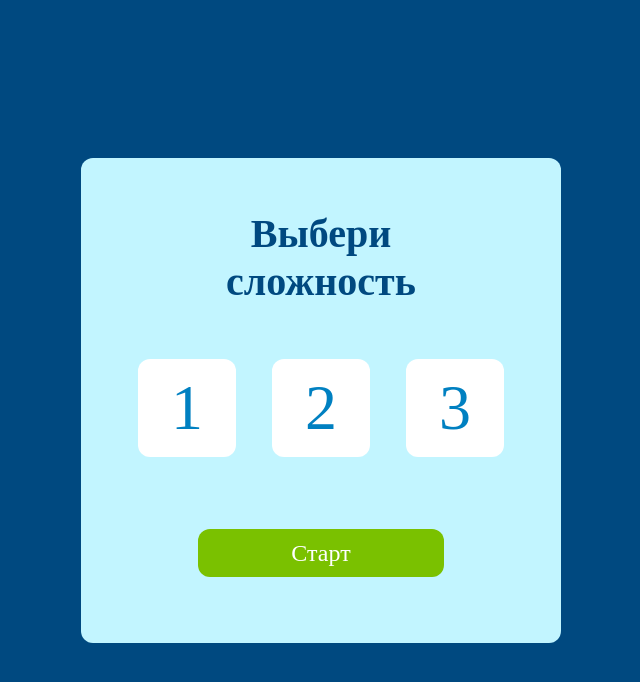
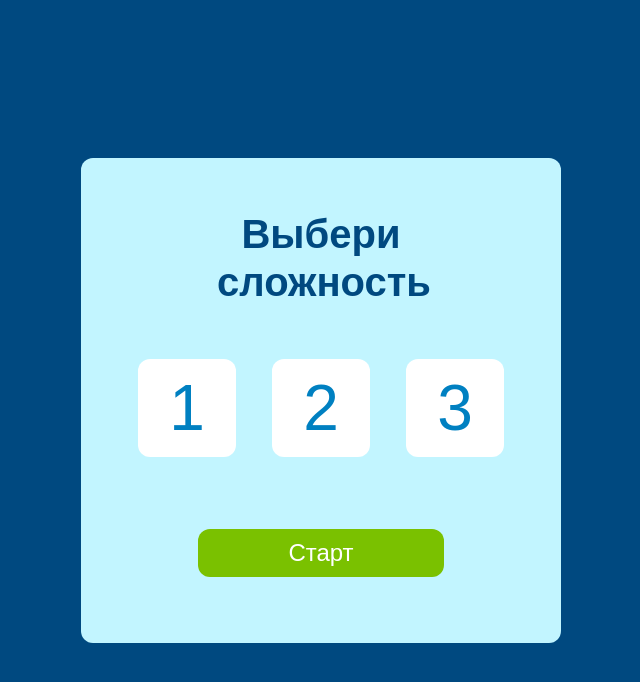
Before and after one commit to EzhkaPro/Card-Game, a website with bundled scripts: page index.html in a window 1280 px wide. Shown: the whole page, without its empty margins (319-959 px from the left). Built offline with nearby package versions, Linux system fonts and the light colour scheme; a web font is replaced by a local one.

Commit message:
Изменения

```diff
--- a/package.json
+++ b/package.json
@@ -21,6 +21,8 @@
     "dependencies": {
         "http-server": "^14.1.1",
         "lodash": "^4.17.21",
+        "stylelint-config-standard": "^34.0.0",
+        "stylelint-prettier": "^4.0.2",
         "webpack": "^5.88.2"
     },
     "devDependencies": {
@@ -29,7 +31,7 @@
         "eslint-config-prettier": "^9.0.0",
         "eslint-plugin-prettier": "^5.0.0",
         "husky": "^8.0.3",
-        "prettier": "^3.0.2",
+        "prettier": "github:prettier/prettier",
         "stylelint": "^15.10.3"
     }
 }
--- a/style.css
+++ b/style.css
@@ -27,7 +27,7 @@ body {
     display: flex;
     align-items: center;
     flex-flow: column wrap;
-    font-family: StratosSkyeng;
+    font-family: StratosSkyeng, sans-serif;
     background: #004980;
 }
 
@@ -52,7 +52,8 @@ body {
     height: 96px;
     padding-top: 26px;
     font-size: 40px;
-    font-family: StratosSkyeng;
+    font-family: StratosSkyeng, sans-serif;
+    ;
     line-height: 48px;
 }
 
@@ -86,7 +87,8 @@ label {
     flex-shrink: 0;
     color: #0080c1;
     font-size: 64px;
-    font-family: StratosSkyeng;
+    font-family: StratosSkyeng, sans-serif;
+    ;
     border-radius: 12px;
     background: #fff;
     border: none;
@@ -111,7 +113,8 @@ input[type="radio"]:checked+.level {
     height: 48px;
     color: #fff;
     font-size: 24px;
-    font-family: StratosSkyeng;
+    font-family: StratosSkyeng, sans-serif;
+    ;
     line-height: 32px;
     border-radius: 12px;
     background: var(--salad-60, #7ac100);
@@ -162,7 +165,8 @@ ul {
 }
 
 .timer {
-    font-family: StratosSkyeng;
+    font-family: StratosSkyeng, sans-serif;
+    ;
     font-weight: 400;
     color: #fff;
     width: 155px;
@@ -177,7 +181,8 @@ ul {
 }
 
 .time-labels {
-    font-family: StratosSkyeng;
+    font-family: StratosSkyeng, sans-serif;
+    ;
     font-size: 16px;
     font-style: normal;
     line-height: 32px;
```
Also changed, not shown: .stylelintrc.json, 1 other file.
